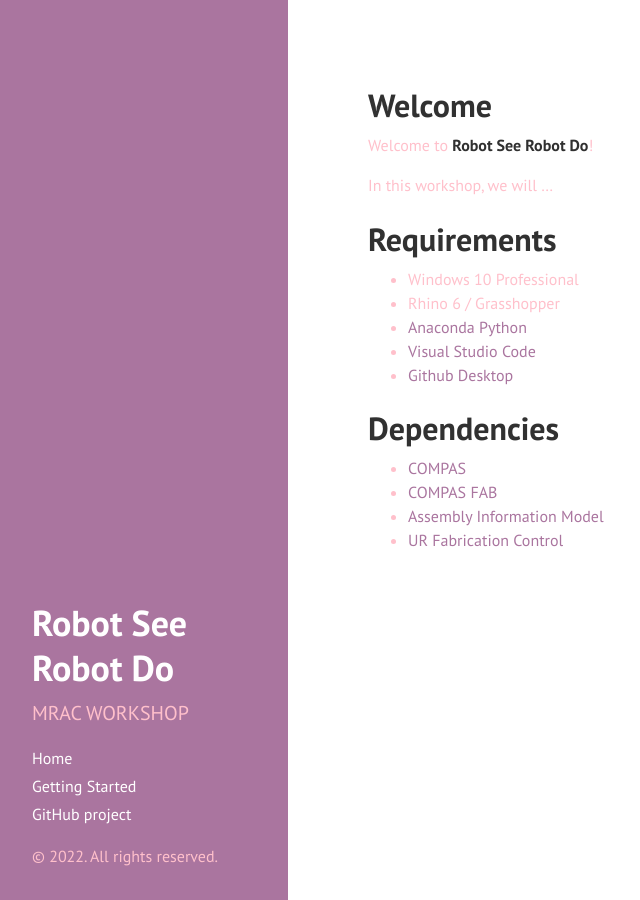
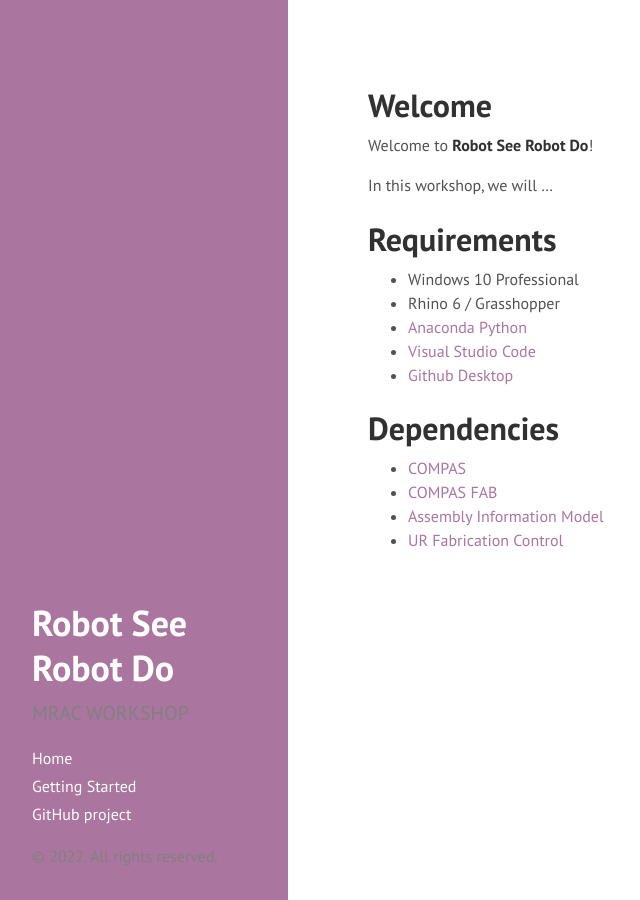
Before and after one commit to augmentedfabricationlab/robot_see_robot_do, a Jekyll site: the page built from docs/index.md, in a window 1280 px wide. Shown: the whole page, without its empty margins (0-640 px from the left). Built offline with Jekyll 4.4.1, drawn with Linux system fonts in a browser that asks for light colours; Markdown is read by kramdown in place of the engine named in the settings.

Commit message:
Update hyde.css

```diff
--- a/docs/public/css/hyde.css
+++ b/docs/public/css/hyde.css
@@ -56,7 +56,7 @@
 .sidebar {
   text-align: center;
   padding: 2rem 1rem;
-  color: pink;
+  color: grey;
   background-color: #202020;
 }
 @media (min-width: 48em) {
@@ -124,7 +124,6 @@
 .content {
   padding-top:    4rem;
   padding-bottom: 4rem;
-  color: pink;
 }
 
 @media (min-width: 48em) {
```
